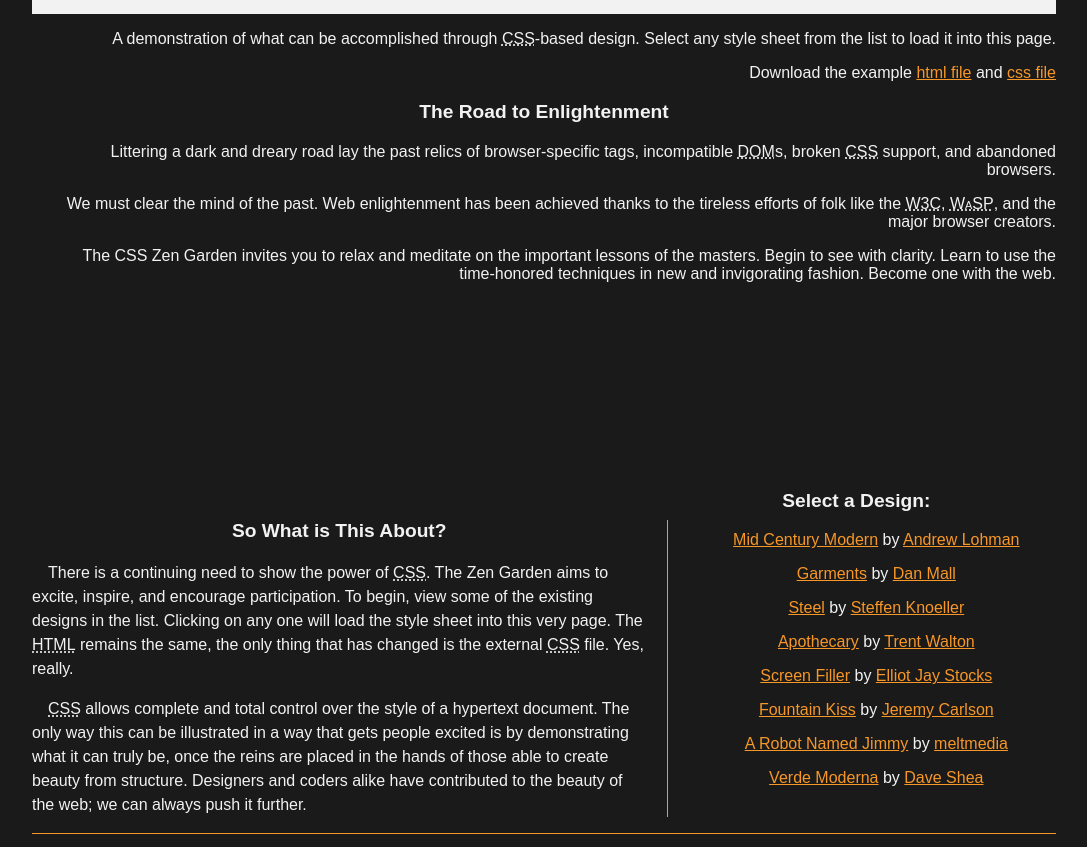
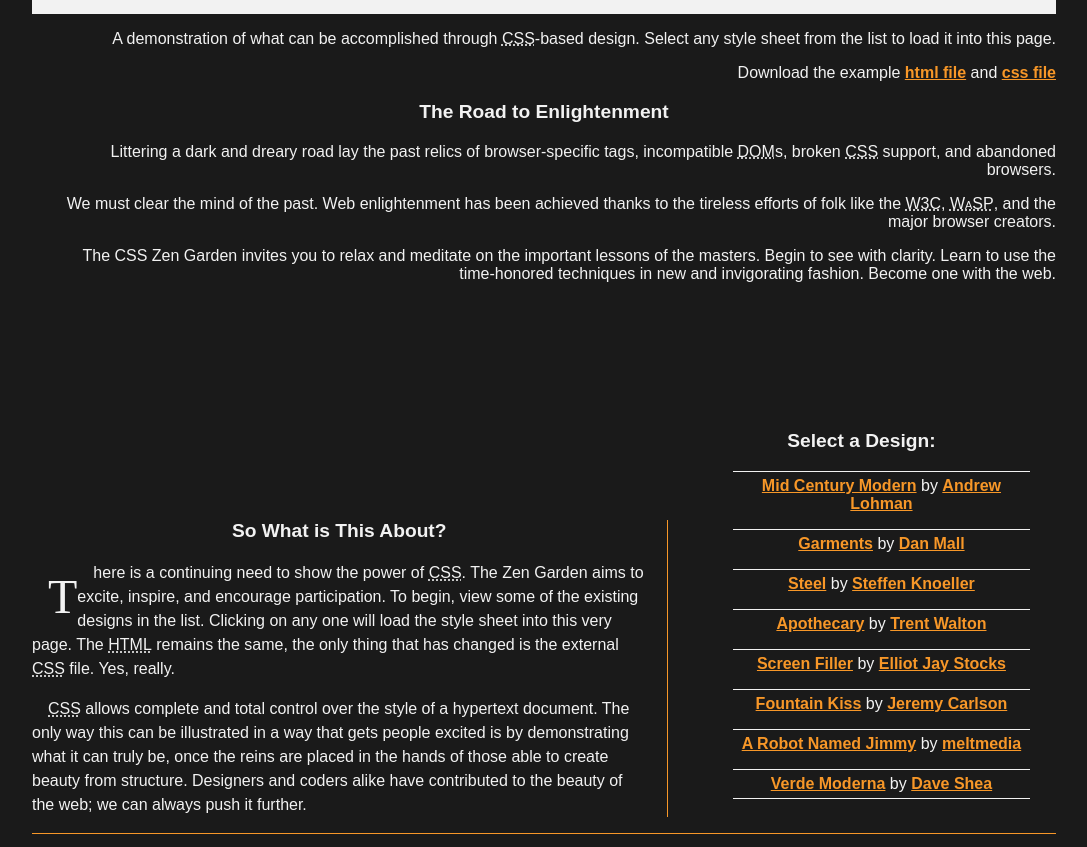
Before and after one commit to Maia-th/Projeto-Desenvolve, a plain HTML site: page desenvolve-introducao-web/CSS-Zen-Garden/index.html in a window 1280 px wide. Shown: the part 49-896 px from the top of the page, without its empty margins (96-1183 px from the left). Drawn offline with Linux system fonts and the light colour scheme.

Commit message:
Exercícios - Pseudo classes

```diff
--- a/desenvolve-introducao-web/CSS-Zen-Garden/style.css
+++ b/desenvolve-introducao-web/CSS-Zen-Garden/style.css
@@ -16,10 +16,6 @@ body {
   width: 80%;
   max-width: 1280px;
   margin: auto;
-}
-
-a {
-  color: #f79728;
 }
 
 p {
@@ -106,7 +102,7 @@ footer a {
 
 #design-selection {
   position: absolute;
-  top: 520px;
+  top: 460px;
   left: 62%;
   padding: 0 1%;
 }
@@ -148,3 +144,34 @@ footer a {
 .participation h3 {
   align-self: center;
 }
+
+/*Exercícios - Pseudo classes*/
+
+a {
+  color: #f79728;
+  font-weight: bold;
+}
+
+a:hover {
+  color: #f79628a6;
+}
+
+a:visited {
+  font-weight: normal;
+}
+
+.main p:first-of-type:first-letter {
+  font-size: 3em;
+  font-family: 'Times New Roman', Times, serif;
+  float: left;
+}
+
+.design-selection li {
+  border-top: solid 1px #f2f2f2;
+  padding-top: 5px;
+}
+
+.design-selection li:last-of-type {
+  border-bottom: solid 1px #f2f2f2;
+  padding-bottom: 5px;
+}
```
